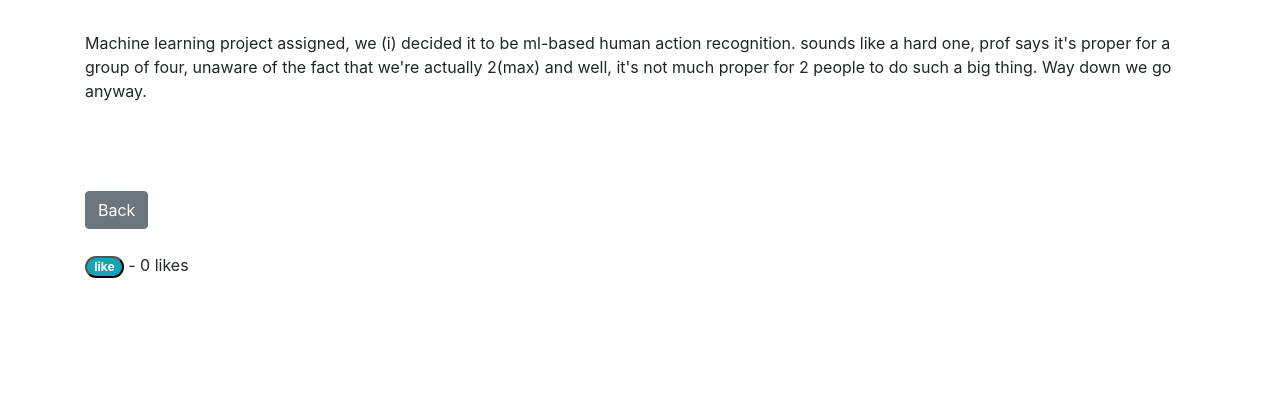
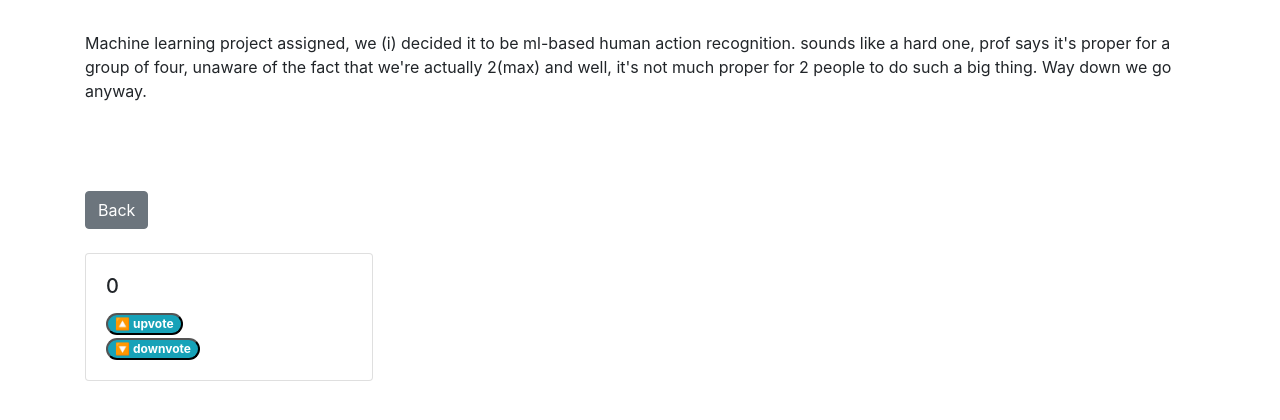
Before and after one commit to adelbordbari/263blog, a Django app: page /post/3/ in a window 1280 px wide. Shown: the part 241-661 px from the top of the page. Run offline with Django 3.2, Linux system fonts and the light colour scheme; data comes from the database, SQL or seed files in the repository; both versions use the stored data as it was after the commit; parts of the project's set-up code (start-up, migrations or seed data) failed here and were passed over; some libraries are stand-ins or nearby versions.

Commit message:
add up/downvote system

```diff
--- a/blog/templates/post_details.html
+++ b/blog/templates/post_details.html
@@ -1,13 +1,10 @@
-{% extends 'base.html' %}
-
-
-{% block content %}
+{% extends 'base.html' %} {% block content %}
 <br />
 <h1>{{ post.title }}</h1>
 <br />
 <p>
-    By: {{ post.author }} <br />
-    Date: {{ post.created_on }}
+  By: {{ post.author }} <br />
+  Date: {{ post.created_on }}
 </p>
 
 <br />
@@ -22,11 +19,40 @@
 <!-- like button, as a submit form -->
 <a href="{% url 'home' %}" class="btn btn-secondary">Back</a>
 <br /><br />
-<form action="{% url 'like_post' post.id %}" method="POST">
-    {% csrf_token %}
-    <!-- pass value=post.id to like the very post by backend -->
-    <button type="submit", name="post_id", value="{{ post.id }}",
-    class="badge badge-pill badge-info">like</button> - {{ total_likes }} likes
-</form>
+<div></div>
 
+<div class="card" style="width: 18rem">
+  <div class="card-body">
+    <h5 class="card-title">{{ total_likes }}</h5>
+    <form action="{% url 'like_post' post.id %}" method="POST">
+      {% csrf_token %}
+      <!-- pass value=post.id to like the very post by backend -->
+      <button
+        type="submit"
+        ,
+        name="post_id"
+        ,
+        value="{{ post.id }}"
+        ,
+        class="badge badge-pill badge-info"
+      >
+        🔼 upvote
+      </button>
+    </form>
+    <form action="{% url 'dislike_post' post.id %}" method="POST">
+      {% csrf_token %}
+      <button
+        type="submit"
+        ,
+        name="post_id"
+        ,
+        value="{{ post.id }}"
+        ,
+        class="badge badge-pill badge-info"
+      >
+        🔽 downvote
+      </button>
+    </form>
+  </div>
+</div>
 {% endblock %}
--- a/blog/urls.py
+++ b/blog/urls.py
@@ -10,5 +10,6 @@ urlpatterns = [
     path('post/<int:pk>/delete/',
          delete_post_view.as_view(), name='delete_post'),
     path('register/', signup_view.as_view(), name='register'),
-    path('like/<int:pk>', like_view, name='like_post')
+    path('like/<int:pk>', like_view, name='like_post'),
+    path('dislike/<int:pk>', dislike_view, name='dislike_post'),
 ]
--- a/blog/views.py
+++ b/blog/views.py
@@ -65,3 +65,8 @@ def like_view(request, pk):
     post.likes.add(request.user)
     # use the url in reverse, url called "details"
     return HttpResponseRedirect(reverse('details', args=[str(pk)]))
+
+def dislike_view(request, pk):
+    post = get_object_or_404(Post, id=request.POST.get('post_id'))
+    post.likes.remove(request.user)
+    return HttpResponseRedirect(reverse('details', args=[str(pk)]))
```
Also changed, not shown: db.sqlite3.
